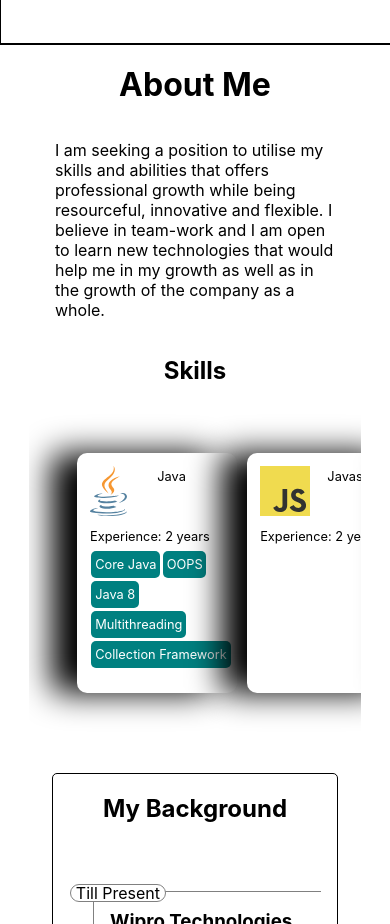
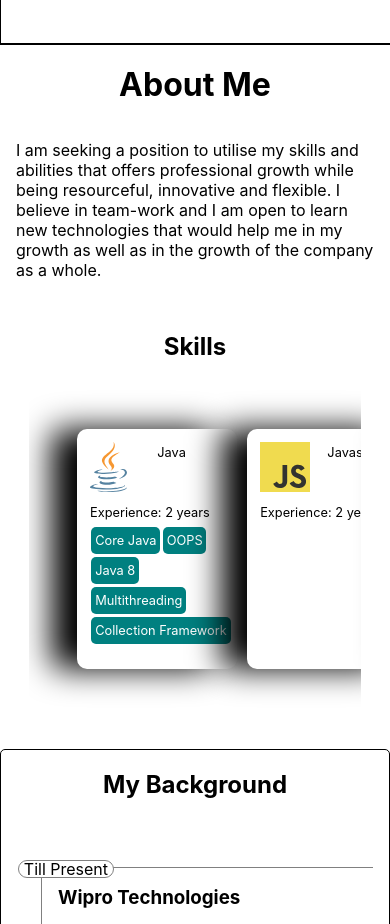
Before and after one commit to djay-S/portfolio, a React (Create React App) app: page / in a window 390 px wide. Shown: the part 800-1724 px from the top of the page. Built offline with nearby package versions, Linux system fonts and the light colour scheme.

Commit message:
fixed layouts

```diff
--- a/src/containers/projectContainer/projectContainer.scss
+++ b/src/containers/projectContainer/projectContainer.scss
@@ -1,13 +1,11 @@
 @import "../../mixins/mixins.scss";
 @import url("https://use.fontawesome.com/releases/v5.0.6/css/all.css");
 @import url("https://css.gg/external.css");
-
 
 .project {
   @include element_middle();
   flex-direction: column;
   outline: 1px solid black;
-  width: 70vw;
   height: 100%;
   position: relative;
   padding: 1em;
@@ -120,6 +118,7 @@
   .project {
     --bg-color: whitesmoke;
     background-color: var(--bg-color);
+    width: auto;
     // @include element_middle();
   }
 
--- a/src/screens/aboutMe/aboutMe.js
+++ b/src/screens/aboutMe/aboutMe.js
@@ -13,10 +13,13 @@
         <h1>About Me</h1>
       </div>
       <div className="me content">
-        I am seeking a position to utilise my skills and abilities that offers
-        professional growth while being resourceful, innovative and flexible. I
-        believe in team-work and I am open to learn new technologies that would
-        help me in my growth as well as in the growth of the company as a whole.
+        <text className="summary">
+          I am seeking a position to utilise my skills and abilities that offers
+          professional growth while being resourceful, innovative and flexible.
+          I believe in team-work and I am open to learn new technologies that
+          would help me in my growth as well as in the growth of the company as
+          a whole.
+        </text>
         <Skills />
         <WorkExperience />
         <Certifications />
--- a/src/screens/aboutMe/aboutMe.scss
+++ b/src/screens/aboutMe/aboutMe.scss
@@ -13,6 +13,7 @@
     border: 1px solid black;
     border-radius: 5px;
     margin: 1em;
+    width: 100%;
     .block {
       // border: 1px solid black;
       padding: 1em;
@@ -153,8 +154,7 @@
 
   .certifications {
     @include element_middle();
-    // margin: 2em  ;
-    width: 70vw;
+
     .contents {
       width: 100%;
       display: flex;
@@ -209,6 +209,14 @@
 
 @media screen and (max-width: 1200px) {
   .about_me {
+    .me {
+      width: 100vw;
+      padding: 0;
+
+      .summary {
+        padding: 1em;
+      }
+    }
     .skills {
       overflow-x: scroll;
       .techs {
@@ -216,10 +224,14 @@
         .tech:not(:first-child) {
           margin-left: 10px;
         }
-        .tech:hover, .tech:hover ~ .tech {
+        .tech:hover,
+        .tech:hover ~ .tech {
           transform: none;
         }
       }
     }
+    .certifications {
+      width: calc(100% - 2em);
+    }
   }
 }
--- a/src/screens/projects/projects.scss
+++ b/src/screens/projects/projects.scss
@@ -10,4 +10,5 @@
   flex-direction: column;
   position: relative;
   margin-top: 5em;
+  width: 80vw;
 }
```
